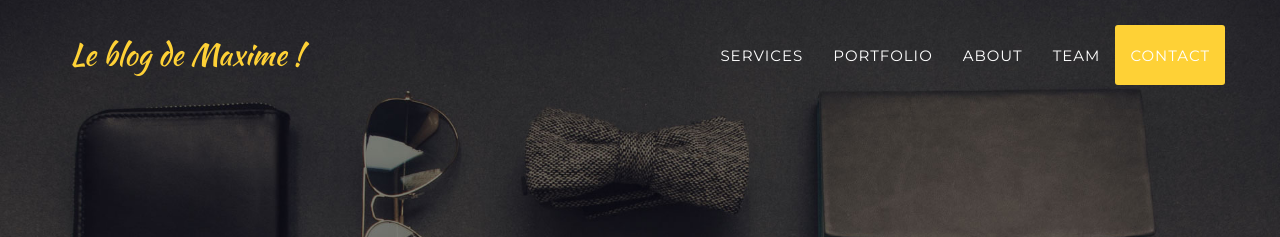
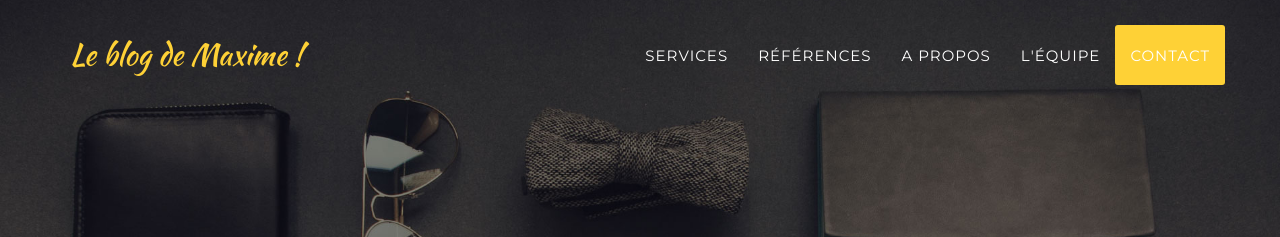
Before and after one commit to Bailed/bailed.github.io, a Jekyll site: the page built from index.html, in a window 1280 px wide. Shown: the top 237 px of the page. Built offline with Jekyll 4.4.1, drawn with Linux system fonts in a browser that asks for light colours; some web fonts are replaced.

Commit message:
modification des catégories

```diff
--- a/_includes/header.html
+++ b/_includes/header.html
@@ -22,13 +22,13 @@
                         <a class="page-scroll" href="#services">Services</a>
                     </li>
                     <li>
-                        <a class="page-scroll" href="#portfolio">Portfolio</a>
+                        <a class="page-scroll" href="#portfolio">Références</a>
                     </li>
                     <li>
-                        <a class="page-scroll" href="#about">About</a>
+                        <a class="page-scroll" href="#about">A propos</a>
                     </li>
                     <li>
-                        <a class="page-scroll" href="#team">Team</a>
+                        <a class="page-scroll" href="#team">L'équipe</a>
                     </li>
                     <li>
                         <a class="page-scroll" href="#contact">Contact</a>
```
